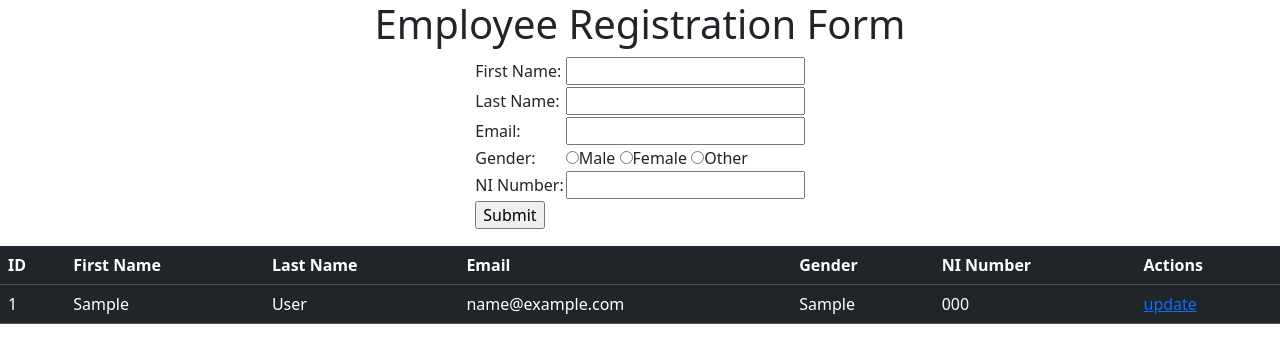
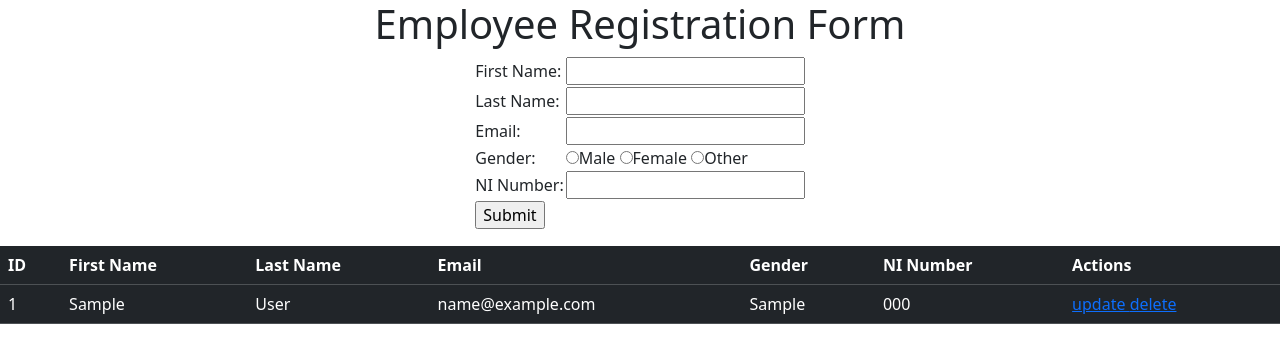
Before and after one commit to Danken2000/SWL52025-2026, a PHP site: page /Index.php in a window 1280 px wide. Shown: the top 363 px of the page. Run offline with PHP 8.4, Linux system fonts and the light colour scheme; tables that the repository leaves empty or names only in its code hold one stand-in row (values such as "Sample post").

Commit message:
Update Index.php

```diff
--- a/CMP214/Week04/Index.php
+++ b/CMP214/Week04/Index.php
@@ -35,8 +35,8 @@ $ni_number = $_POST["txtni"];
 
 $sql = "INSERT INTO tblEmp (fname,lname,email,gender,ninumber) VALUES
 ('".$first_name."','".$last_name."','".$email."','".$gender."','".$ni_number."')";
+
 $result = $conn->query(query:$sql);
-
 echo "<script>alert('Employee added')</script>";
 }
 ?>
@@ -109,7 +109,9 @@ if ($result->num_rows > 0) {
         <td>".$row["email"]."</td>
         <td>".$row["gender"]."</td>
         <td>".$row["ninumber"]."</td>
-        <td><a href='./update.php?eid=" . $row["eid"]."'/> update </a> </td>
+        <td>
+        <a href='./update.php?eid=" . $row["eid"]."'/> update </a>
+        <a href='./delete.php?eid=" . $row["eid"]."'/> delete </a> </td>
         </tr>
             ";
 
```
